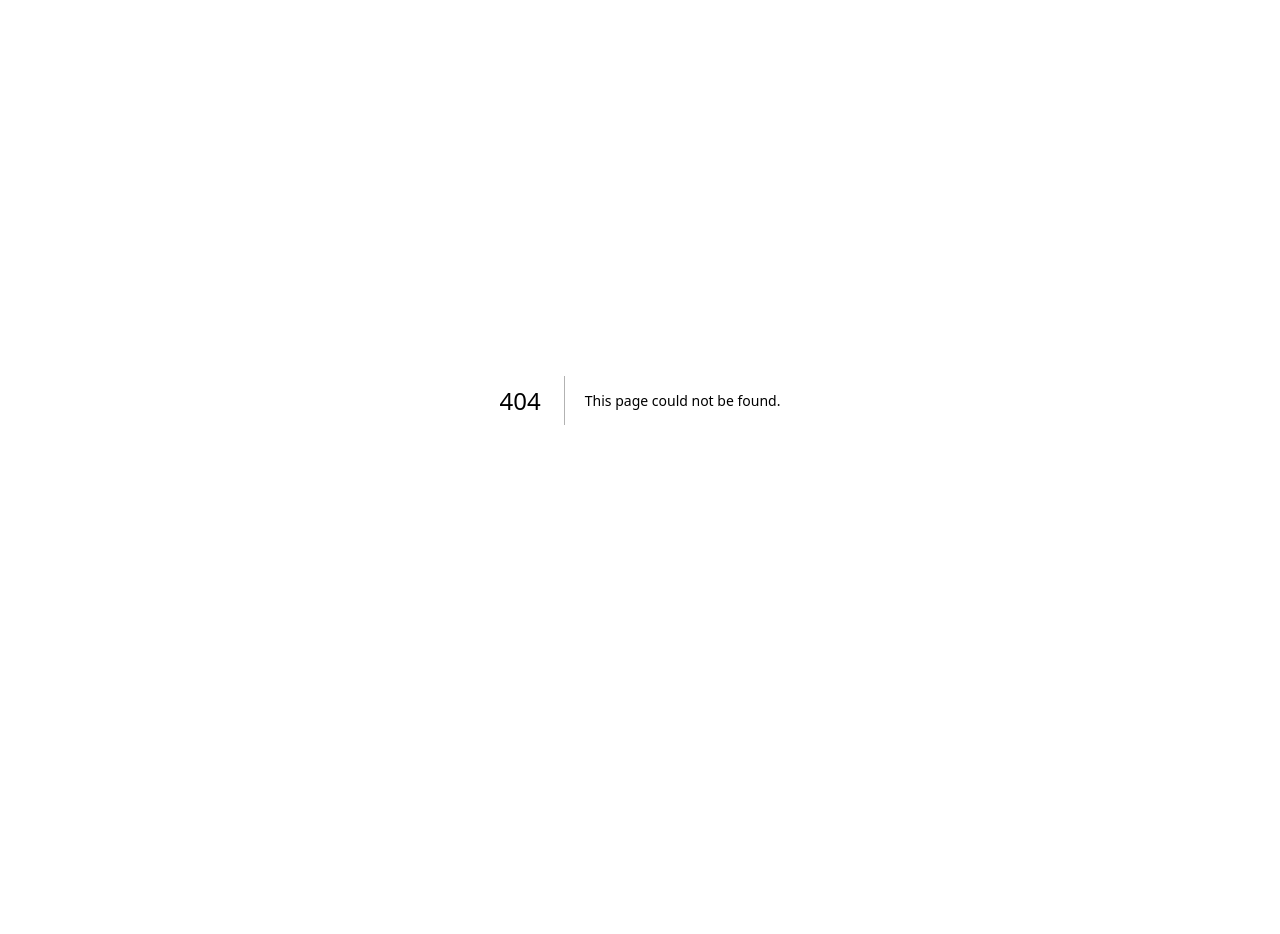
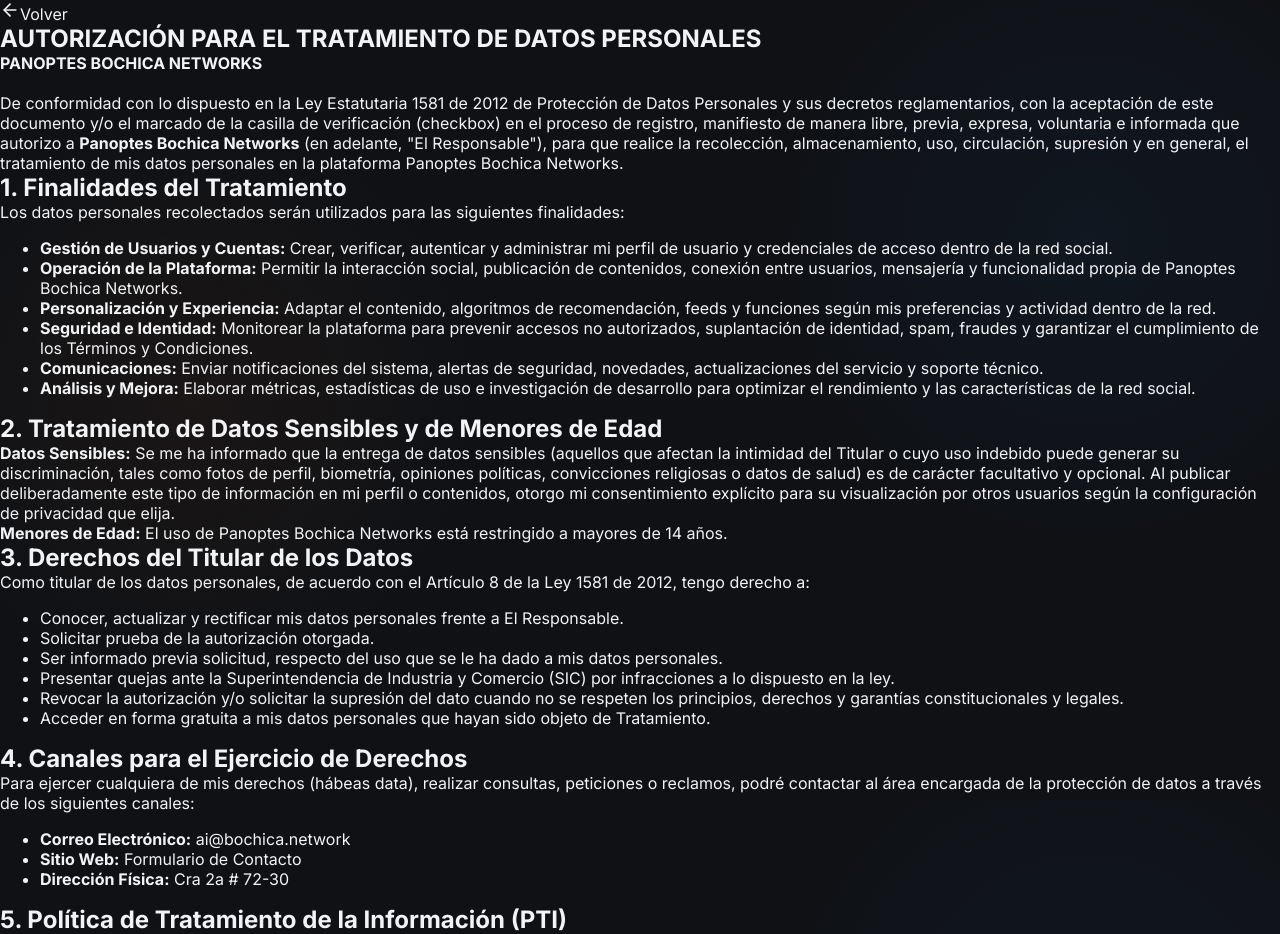
Before and after one commit to zergiobg/panoptes, a Next.js app: page /privacidad in a window 1280 px wide. Before the commit this address had no page. Shown: the top 934 px of the page. Before the commit the page ends 800 px from the top, so only its background shows below. Built offline with nearby package versions, Linux system fonts and the light colour scheme.

Commit message:
Feat: Privacy policy page and registration checkbox

```diff
--- /dev/null
+++ b/src/app/privacidad/page.tsx
@@ -0,0 +1,67 @@
+import { ArrowLeft } from 'lucide-react';
+import Link from 'next/link';
+
+export default function PrivacidadPage() {
+    return (
+        <main className="min-h-screen flex flex-col">
+            <nav className="p-4 md:px-8 flex items-center bg-[rgba(15,17,21,0.75)] border-b border-[rgba(255,255,255,0.05)] sticky top-0 backdrop-blur-md z-10">
+                <Link href="/" className="flex items-center gap-2 hover:opacity-80 transition-opacity">
+                    <ArrowLeft size={20} />
+                    <span className="font-bold text-lg">Volver</span>
+                </Link>
+            </nav>
+
+            <section className="max-w-4xl mx-auto p-6 md:p-12 w-full text-[var(--text-secondary)] leading-relaxed">
+                <h1 className="text-3xl md:text-4xl font-bold text-[var(--text-primary)] mb-8">
+                    AUTORIZACIÓN PARA EL TRATAMIENTO DE DATOS PERSONALES
+                </h1>
+
+                <p className="mb-8 text-[var(--text-primary)]">
+                    <strong>PANOPTES BOCHICA NETWORKS</strong><br /><br />
+                    De conformidad con lo dispuesto en la Ley Estatutaria 1581 de 2012 de Protección de Datos Personales y sus decretos reglamentarios, con la aceptación de este documento y/o el marcado de la casilla de verificación (checkbox) en el proceso de registro, manifiesto de manera libre, previa, expresa, voluntaria e informada que autorizo a <strong>Panoptes Bochica Networks</strong> (en adelante, "El Responsable"), para que realice la recolección, almacenamiento, uso, circulación, supresión y en general, el tratamiento de mis datos personales en la plataforma Panoptes Bochica Networks.
+                </p>
+
+                <h2 className="text-2xl font-bold text-[var(--accent-main)] mt-10 mb-4">1. Finalidades del Tratamiento</h2>
+                <p className="mb-4">Los datos personales recolectados serán utilizados para las siguientes finalidades:</p>
+                <ul className="list-disc pl-6 mb-8 space-y-2">
+                    <li><strong>Gestión de Usuarios y Cuentas:</strong> Crear, verificar, autenticar y administrar mi perfil de usuario y credenciales de acceso dentro de la red social.</li>
+                    <li><strong>Operación de la Plataforma:</strong> Permitir la interacción social, publicación de contenidos, conexión entre usuarios, mensajería y funcionalidad propia de Panoptes Bochica Networks.</li>
+                    <li><strong>Personalización y Experiencia:</strong> Adaptar el contenido, algoritmos de recomendación, feeds y funciones según mis preferencias y actividad dentro de la red.</li>
+                    <li><strong>Seguridad e Identidad:</strong> Monitorear la plataforma para prevenir accesos no autorizados, suplantación de identidad, spam, fraudes y garantizar el cumplimiento de los Términos y Condiciones.</li>
+                    <li><strong>Comunicaciones:</strong> Enviar notificaciones del sistema, alertas de seguridad, novedades, actualizaciones del servicio y soporte técnico.</li>
+                    <li><strong>Análisis y Mejora:</strong> Elaborar métricas, estadísticas de uso e investigación de desarrollo para optimizar el rendimiento y las características de la red social.</li>
+                </ul>
+
+                <h2 className="text-2xl font-bold text-[var(--accent-main)] mt-10 mb-4">2. Tratamiento de Datos Sensibles y de Menores de Edad</h2>
+                <div className="space-y-4 mb-8">
+                    <p><strong>Datos Sensibles:</strong> Se me ha informado que la entrega de datos sensibles (aquellos que afectan la intimidad del Titular o cuyo uso indebido puede generar su discriminación, tales como fotos de perfil, biometría, opiniones políticas, convicciones religiosas o datos de salud) es de carácter facultativo y opcional. Al publicar deliberadamente este tipo de información en mi perfil o contenidos, otorgo mi consentimiento explícito para su visualización por otros usuarios según la configuración de privacidad que elija.</p>
+                    <p><strong>Menores de Edad:</strong> El uso de Panoptes Bochica Networks está restringido a mayores de 14 años.</p>
+                </div>
+
+                <h2 className="text-2xl font-bold text-[var(--accent-main)] mt-10 mb-4">3. Derechos del Titular de los Datos</h2>
+                <p className="mb-4">Como titular de los datos personales, de acuerdo con el Artículo 8 de la Ley 1581 de 2012, tengo derecho a:</p>
+                <ul className="list-disc pl-6 mb-8 space-y-2">
+                    <li>Conocer, actualizar y rectificar mis datos personales frente a El Responsable.</li>
+                    <li>Solicitar prueba de la autorización otorgada.</li>
+                    <li>Ser informado previa solicitud, respecto del uso que se le ha dado a mis datos personales.</li>
+                    <li>Presentar quejas ante la Superintendencia de Industria y Comercio (SIC) por infracciones a lo dispuesto en la ley.</li>
+                    <li>Revocar la autorización y/o solicitar la supresión del dato cuando no se respeten los principios, derechos y garantías constitucionales y legales.</li>
+                    <li>Acceder en forma gratuita a mis datos personales que hayan sido objeto de Tratamiento.</li>
+                </ul>
+
+                <h2 className="text-2xl font-bold text-[var(--accent-main)] mt-10 mb-4">4. Canales para el Ejercicio de Derechos</h2>
+                <p className="mb-4">Para ejercer cualquiera de mis derechos (hábeas data), realizar consultas, peticiones o reclamos, podré contactar al área encargada de la protección de datos a través de los siguientes canales:</p>
+                <ul className="list-none mb-8 space-y-2">
+                    <li><strong>Correo Electrónico:</strong> <a href="mailto:ai@bochica.network" className="text-blue-400 hover:underline">ai@bochica.network</a></li>
+                    <li><strong>Sitio Web:</strong> <Link href="/contacto" className="text-blue-400 hover:underline">Formulario de Contacto</Link></li>
+                    <li><strong>Dirección Física:</strong> Cra 2a # 72-30</li>
+                </ul>
+
+                <h2 className="text-2xl font-bold text-[var(--accent-main)] mt-10 mb-4">5. Política de Tratamiento de la Información (PTI)</h2>
+                <p className="mb-12">
+                    Declaro que se me ha informado que la Política de Tratamiento de la Información (PTI) completa de Panoptes Bochica Networks, donde se detallan los procedimientos para el ejercicio de mis derechos, se encuentra disponible para su consulta permanente en el sitio web: <Link href="/privacidad" className="text-blue-400 hover:underline">https://bochica.network/politica-de-privacidad</Link>.
+                </p>
+            </section>
+        </main>
+    );
+}
```
Also changed, not shown: src/app/register/page.tsx (+16 -1 lines), public/sw.js.
